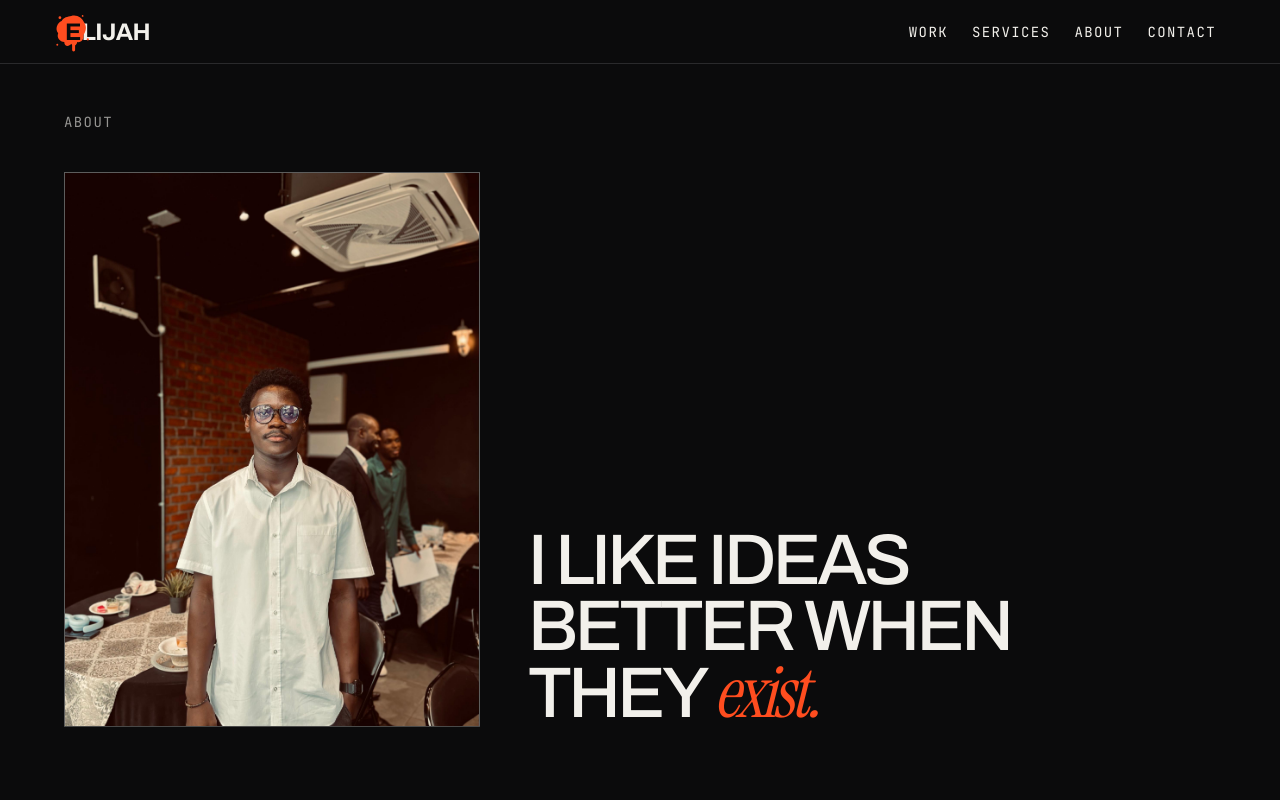
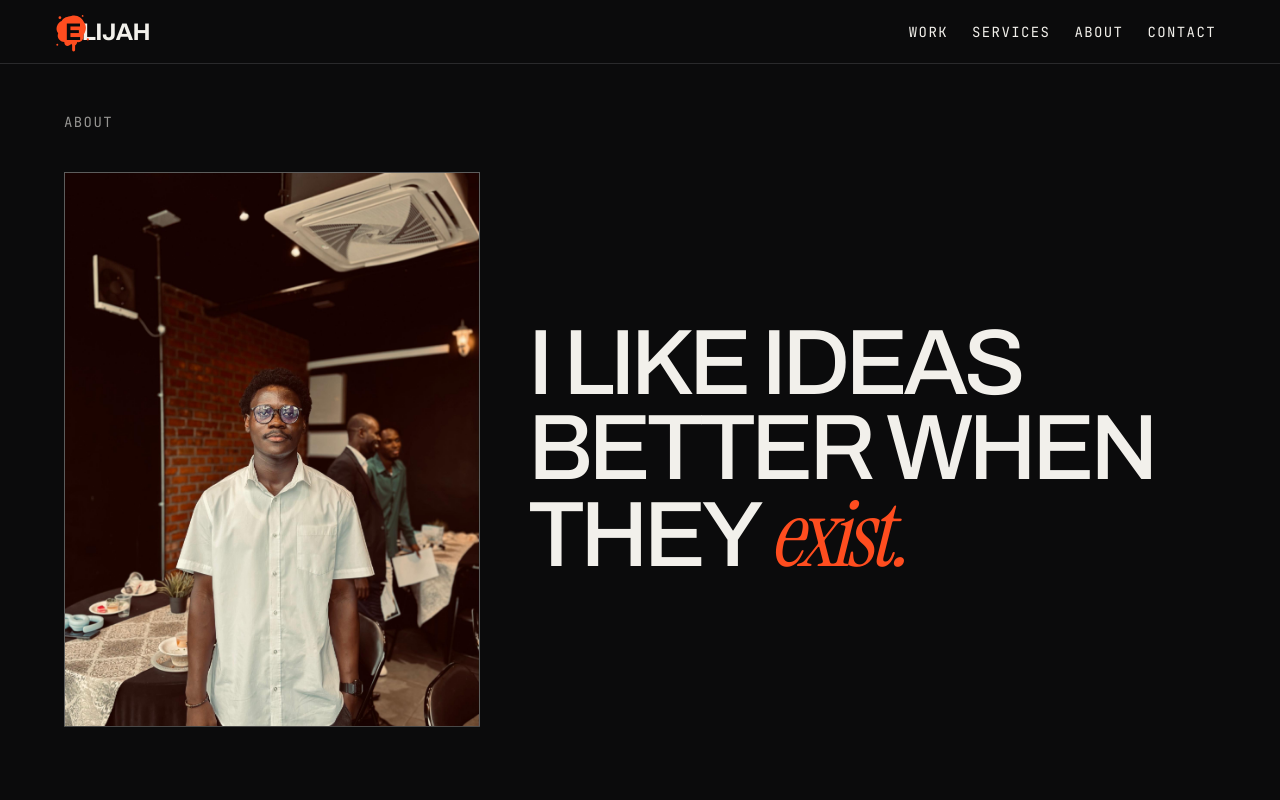
Before and after one commit to JamalOpeyemi/portfolio, a Next.js app: page /about in a window 1280 px wide. Shown: the top 800 px of the page. Built offline with nearby package versions, Linux system fonts and the light colour scheme.

Commit message:
About: bigger centered headline

```diff
--- a/app/about/page.tsx
+++ b/app/about/page.tsx
@@ -23,7 +23,7 @@ export default function AboutPage() {
           About
         </p>
 
-        <div className="mt-6 grid gap-10 md:mt-10 md:grid-cols-[26rem_1fr] md:items-end md:gap-12">
+        <div className="mt-6 grid gap-10 md:mt-10 md:grid-cols-[26rem_1fr] md:items-center md:gap-12">
           <RevealBlock className="relative order-2 aspect-[3/4] w-full max-w-sm overflow-hidden border border-foreground/30 bg-[#1c1c1e] md:order-1 md:max-w-none">
             <Image
               src="/portrait.jpg"
@@ -36,7 +36,7 @@ export default function AboutPage() {
           </RevealBlock>
 
           {/* Size = space left beside the portrait, divided by the longest line */}
-          <h1 className="order-1 whitespace-nowrap text-[length:calc((100vw_-_3rem)/9.6)] font-medium uppercase leading-[0.92] tracking-tighter md:order-2 md:text-[length:calc((100vw_-_37rem)/9.6)]">
+          <h1 className="order-1 whitespace-nowrap text-[length:calc((100vw_-_3rem)/9.6)] font-medium uppercase leading-[0.92] tracking-tighter md:order-2 md:text-[length:calc((100vw_-_37rem)/7.4)]">
             <span className="block">I like ideas</span>
             <span className="block">better when</span>
             <span className="block">
```
